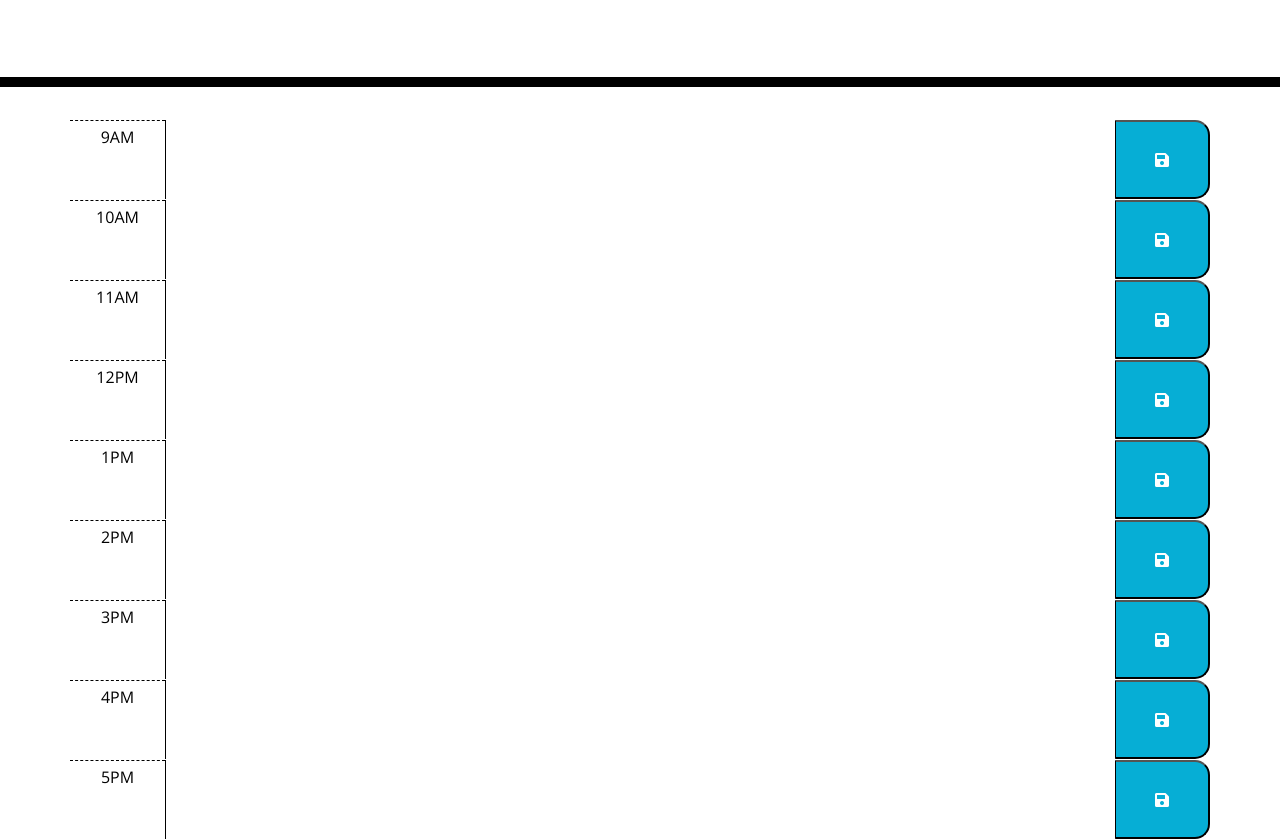
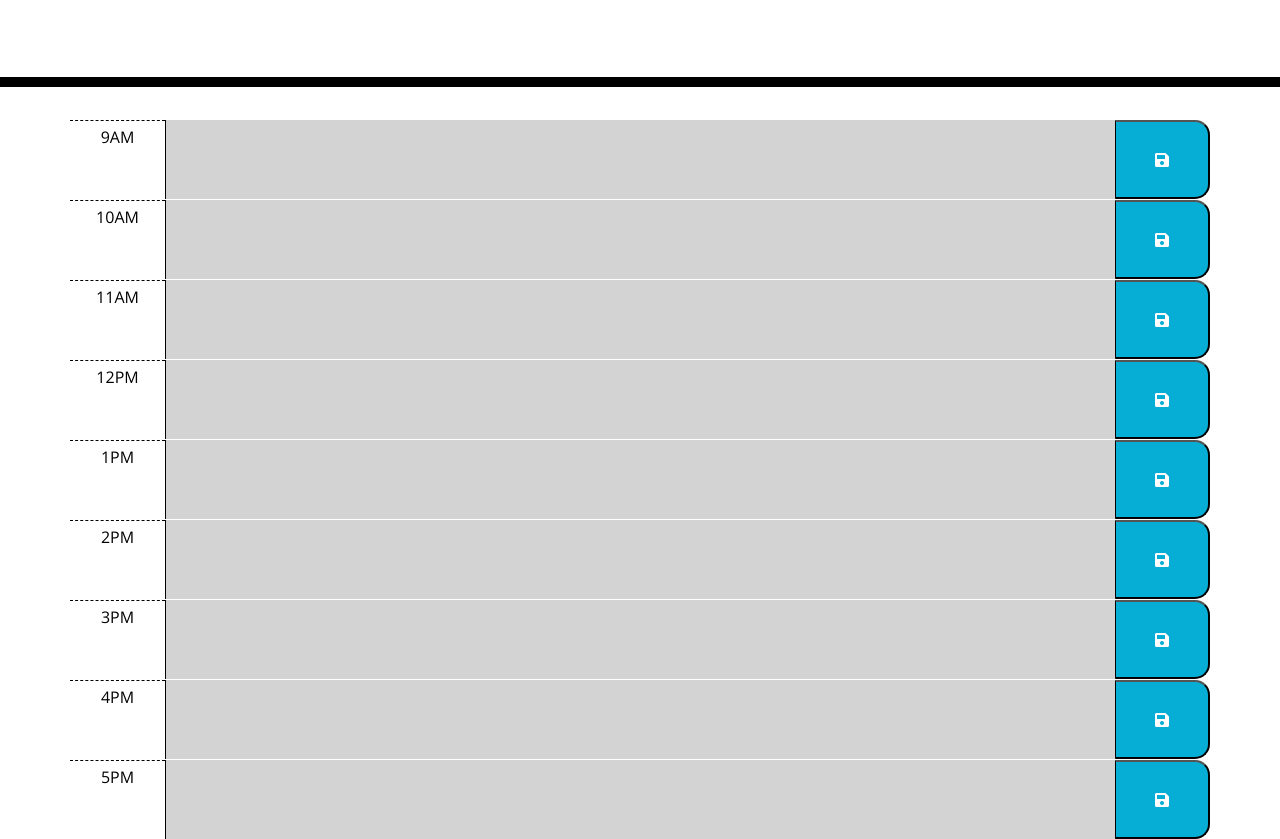
Before and after one commit to JonWong2020/work-day-planner, a plain HTML site: page index.html in a window 1280 px wide. Shown: the part 181-1020 px from the top of the page. Drawn offline with nearby package versions, Linux system fonts and the light colour scheme.

Commit message:
fixed textarea background

```diff
--- a/index.html
+++ b/index.html
@@ -32,55 +32,55 @@
 <!-- Timeblocks from 9AM to 5PM -->
     <div class="container">
 
-      <div class="row time-block" id="9">
+      <div class="row time-block past past" id="9">
       <div class="col-1 hour pt-2">9AM</div>
       <textarea class="col-10 plan"></textarea>
       <button class="col-1 saveBtn"><i class="fas fa-save"></i></button>
       </div>
 
-      <div class="row time-block" id="10">
+      <div class="row time-block past past" id="10">
       <div class="col-1 hour pt-2">10AM</div>
       <textarea class="col-10 plan"></textarea>
       <button class="col-1 saveBtn"><i class="fas fa-save"></i></button>
       </div>
 
-      <div class="row time-block" id="11">
+      <div class="row time-block past past" id="11">
       <div class="col-1 hour pt-2">11AM</div>
       <textarea class="col-10 plan"></textarea>
       <button class="col-1 saveBtn"><i class="fas fa-save"></i></button>
       </div>
 
-      <div class="row time-block" id="12">
+      <div class="row time-block past" id="12">
       <div class="col-1 hour pt-2">12PM</div>
       <textarea class="col-10 plan"></textarea>
       <button class="col-1 saveBtn"><i class="fas fa-save"></i></button>
       </div>
 
-      <div class="row time-block" id="13">
+      <div class="row time-block past" id="13">
       <div class="col-1 hour pt-2">1PM</div>
       <textarea class="col-10 plan"></textarea>
       <button class="col-1 saveBtn"><i class="fas fa-save"></i></button>
       </div>
 
-      <div class="row time-block" id="14">
+      <div class="row time-block past" id="14">
       <div class="col-1 hour pt-2">2PM</div>
       <textarea class="col-10 plan"></textarea>
       <button class="col-1 saveBtn"><i class="fas fa-save"></i></button>
       </div>
 
-      <div class="row time-block" id="15">
+      <div class="row time-block past" id="15">
       <div class="col-1 hour pt-2">3PM</div>
       <textarea class="col-10 plan"></textarea>
       <button class="col-1 saveBtn"><i class="fas fa-save"></i></button>
       </div>
 
-      <div class="row time-block" id="16">
+      <div class="row time-block past" id="16">
       <div class="col-1 hour pt-2">4PM</div>
       <textarea class="col-10 plan"></textarea>
       <button class="col-1 saveBtn"><i class="fas fa-save"></i></button>
       </div>
 
-      <div class="row time-block" id="17">
+      <div class="row time-block past" id="17">
       <div class="col-1 hour pt-2">5PM</div>
       <textarea class="col-10 plan"></textarea>
       <button class="col-1 saveBtn"><i class="fas fa-save"></i></button>
```
